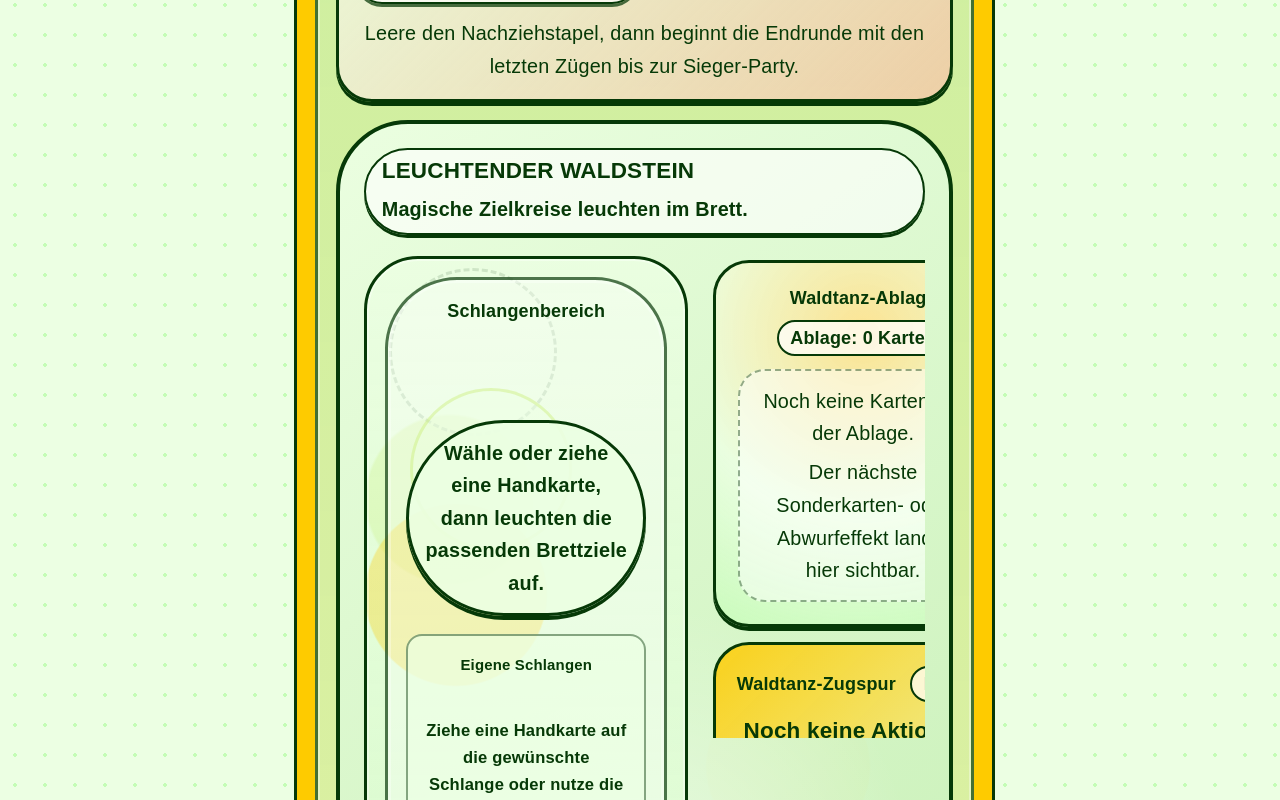
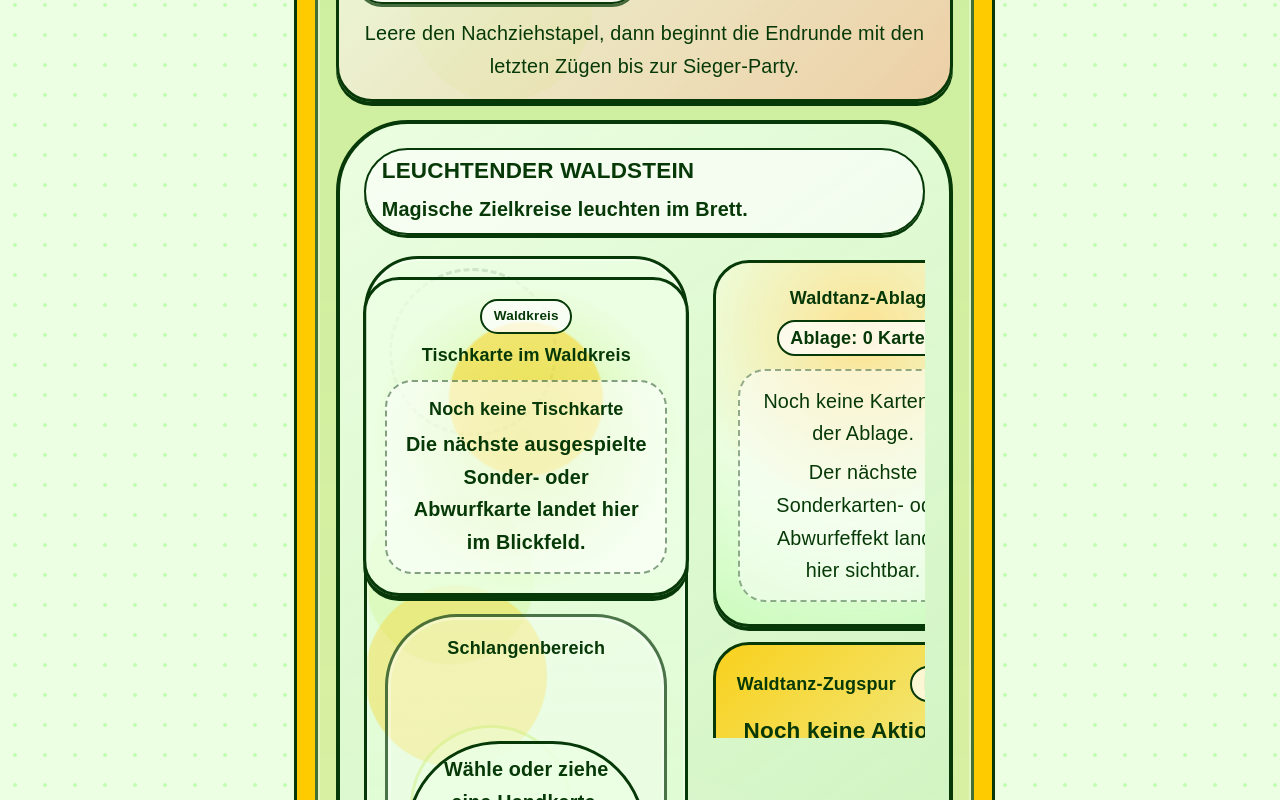
Before and after one commit to hanno79/schlangentanz-v2, a React (Vite) app: page / in a window 1280 px wide. Shown: the part 4480-5280 px from the top of the page. Built offline with nearby package versions, Linux system fonts and the light colour scheme.

Commit message:
M1ag: Tischkarte in die Waldtanz-Lichtung legen

```diff
--- a/src/App.css
+++ b/src/App.css
@@ -2621,6 +2621,8 @@ code {
 .waldtanz-arenastein__schlangenlichtung {
   min-height: clamp(26rem, 48vh, 38rem);
   display: grid;
+  grid-template-rows: auto minmax(0, 1fr);
+  gap: clamp(0.7rem, 1.4vw, 1rem);
   align-content: stretch;
   padding: clamp(0.7rem, 1.4vw, 1rem);
   border: var(--st-border-width-chunky) solid var(--st-color-border-strong);
@@ -2633,8 +2635,111 @@ code {
 }
 
 .waldtanz-arenastein__schlangenlichtung .schlangenbereich {
-  min-height: 100%;
+  min-height: 0;
   background: rgba(255, 255, 255, 0.32);
+}
+
+.waldtanz-tischkarte {
+  display: grid;
+  gap: 0.65rem;
+  justify-items: center;
+  justify-self: center;
+  width: min(100%, 30rem);
+  padding: clamp(0.8rem, 1.8vw, 1.05rem);
+  border: 3px solid var(--st-color-border-strong);
+  border-radius: 2rem;
+  background:
+    radial-gradient(circle at 50% 38%, rgba(254, 203, 0, 0.46) 0 4.2rem, transparent 4.35rem),
+    radial-gradient(circle at 50% 50%, rgba(164, 222, 2, 0.32), rgba(236, 255, 227, 0.78) 68%);
+  box-shadow: 0 5px 0 var(--st-color-border-strong);
+  text-align: center;
+}
+
+.waldtanz-tischkarte__kopf {
+  display: flex;
+  flex-wrap: wrap;
+  gap: 0.45rem 0.65rem;
+  align-items: center;
+  justify-content: center;
+}
+
+.waldtanz-tischkarte__kopf h4,
+.waldtanz-tischkarte__leer p,
+.waldtanz-tischkarte__darunter {
+  margin: 0;
+}
+
+.waldtanz-tischkarte__badge,
+.waldtanz-tischkarte__label,
+.waldtanz-tischkarte__darunter {
+  width: fit-content;
+  padding: 0.16rem 0.65rem;
+  border: 2px solid var(--st-color-border-strong);
+  border-radius: 999px;
+  background: rgba(255, 255, 255, 0.74);
+  font-family: var(--st-font-headline);
+  font-size: 0.75rem;
+  font-weight: 900;
+}
+
+.waldtanz-tischkarte__karte {
+  display: grid;
+  gap: 0.38rem;
+  width: min(8.5rem, 58vw);
+  aspect-ratio: 2 / 3;
+  align-content: space-between;
+  justify-items: center;
+  padding: 0.65rem;
+  border: 3px solid var(--st-color-border-strong);
+  border-radius: 1.2rem;
+  background: linear-gradient(160deg, var(--kartenfarbe, var(--st-color-surface-container-highest)) 0%, rgba(255, 255, 255, 0.86) 100%);
+  box-shadow: 0 5px 0 var(--st-color-border-strong);
+  color: var(--kartenfarbe-text, var(--st-color-border-strong));
+  transform: rotate(3deg);
+}
+
+.waldtanz-tischkarte__karte--sonderkarte {
+  --kartenfarbe: var(--st-color-tertiary-container, #ffbcaa);
+  --kartenfarbe-text: var(--st-color-border-strong);
+}
+
+.waldtanz-tischkarte__symbol {
+  display: grid;
+  place-items: center;
+  width: 100%;
+  min-height: 2.4rem;
+  border: 2px solid var(--st-color-border-strong);
+  border-radius: 0.85rem;
+  background: linear-gradient(135deg, rgba(255, 255, 255, 0.68), rgba(254, 203, 0, 0.52));
+  font-size: 1.75rem;
+}
+
+.waldtanz-tischkarte__typ {
+  font-size: 0.72rem;
+  font-weight: 900;
+  line-height: 1.1;
+}
+
+.waldtanz-tischkarte__wert {
+  padding: 0.13rem 0.52rem;
+  border: 2px solid var(--st-color-border-strong);
+  border-radius: 999px;
+  background: var(--st-color-secondary-container);
+  font-family: var(--st-font-headline);
+  font-size: 0.68rem;
+  font-weight: 900;
+  box-shadow: 0 2px 0 var(--st-color-border-strong);
+}
+
+.waldtanz-tischkarte__leer {
+  display: grid;
+  gap: 0.35rem;
+  max-width: 25rem;
+  padding: 0.75rem 1rem;
+  border: 2px dashed rgba(6, 57, 7, 0.48);
+  border-radius: 1.5rem;
+  background: rgba(255, 255, 255, 0.56);
+  font-weight: 800;
 }
 
 .waldtanz-arenastein__waldobjekte {
--- a/src/App.tsx
+++ b/src/App.tsx
@@ -38,6 +38,7 @@ import WaldtanzZugspur from './components/WaldtanzZugspur'
 import WaldtanzAufgabentafel from './components/WaldtanzAufgabentafel'
 import WaldtanzKartenpop from './components/WaldtanzKartenpop'
 import WaldtanzBonuszauber from './components/WaldtanzBonuszauber'
+import WaldtanzTischkarte from './components/WaldtanzTischkarte'
 import WertungPanel from './components/WertungPanel'
 import type { KiGegnerAnzahl } from './components/SonnigesNestLobby'
 import { aktionsLabel } from './aktionsLabel'
@@ -301,6 +302,7 @@ function App({ initialZustand }: AppProps) {
                 </div>
                 <div className="waldtanz-arenastein__spielfeld">
                   <section className="waldtanz-arenastein__schlangenlichtung" aria-label="Schlangenlichtung">
+                    <WaldtanzTischkarte zustand={zustand} />
                     <Schlangenbereich
                       zustand={zustand} zeigeSchlangenhaeutungBrettziel={!versteckeKiEinzelaktionen}
                       aktiverSpieler={aktiverSpieler}
--- /dev/null
+++ b/src/components/WaldtanzTischkarte.tsx
@@ -0,0 +1,69 @@
+/*
+Author: rahn
+Datum: 15.06.2026
+Version: 1.0
+Beschreibung: Zentrale Waldtanz-Tischkarte fuer den zuletzt ausgespielten Ablagestapel im Arenastein.
+*/
+
+import type { Spielkarte, Spielzustand } from '../engine'
+import { farbeCssKlasse } from '../kartenfarben'
+
+interface WaldtanzTischkarteProps {
+  zustand: Spielzustand
+}
+
+function kartenSymbol(karte: Spielkarte): string {
+  if (karte.typ !== 'Farbkarte') return '✨'
+  switch (karte.farbe) {
+    case 'Blau': return '💧'
+    case 'Rot': return '🔥'
+    case 'Gelb': return '☀️'
+    case 'Violett': return '🌙'
+    case 'Braun': return '🌰'
+    case 'Grün': return '🌿'
+  }
+}
+
+function kartenTypLabel(karte: Spielkarte): string {
+  return karte.typ === 'Farbkarte' ? `Farbkarte ${karte.farbe}` : `Sonderkarte ${karte.name}`
+}
+
+function kartenWertLabel(karte: Spielkarte): string {
+  return karte.typ === 'Farbkarte' ? `${karte.punkte} Punkte` : 'Sonderaktion'
+}
+
+function kartenKlasse(karte: Spielkarte): string {
+  return karte.typ === 'Farbkarte'
+    ? `waldtanz-tischkarte__karte waldtanz-tischkarte__karte--farbkarte schlangekarte__karte--farbe-${farbeCssKlasse(karte.farbe)}`
+    : 'waldtanz-tischkarte__karte waldtanz-tischkarte__karte--sonderkarte'
+}
+
+export default function WaldtanzTischkarte({ zustand }: WaldtanzTischkarteProps) {
+  const anzahl = zustand.ablagestapel.length
+  const letzteKarte = zustand.ablagestapel[anzahl - 1] ?? null
+  const darunterKarte = zustand.ablagestapel[anzahl - 2] ?? null
+
+  return (
+    <section className="waldtanz-tischkarte" aria-label="Waldtanz-Tischkarte">
+      <div className="waldtanz-tischkarte__kopf">
+        <span className="waldtanz-tischkarte__badge">Waldkreis</span>
+        <h4>Tischkarte im Waldkreis</h4>
+      </div>
+      {letzteKarte ? (
+        <article className={kartenKlasse(letzteKarte)} aria-label={`Zuletzt ausgespielte Tischkarte ${letzteKarte.id}`}>
+          <span className="waldtanz-tischkarte__label">Zuletzt ausgespielt</span>
+          <span className="waldtanz-tischkarte__symbol" aria-hidden="true">{kartenSymbol(letzteKarte)}</span>
+          <strong>{letzteKarte.id}</strong>
+          <span className="waldtanz-tischkarte__typ">{kartenTypLabel(letzteKarte)}</span>
+          <span className="waldtanz-tischkarte__wert">{kartenWertLabel(letzteKarte)}</span>
+        </article>
+      ) : (
+        <div className="waldtanz-tischkarte__leer">
+          <strong>Noch keine Tischkarte</strong>
+          <p>Die nächste ausgespielte Sonder- oder Abwurfkarte landet hier im Blickfeld.</p>
+        </div>
+      )}
+      {darunterKarte && <p className="waldtanz-tischkarte__darunter">Darunter wartet {darunterKarte.id}</p>}
+    </section>
+  )
+}
```
Also changed, not shown: 1 other file (tests, documents, lock files or other folders).
